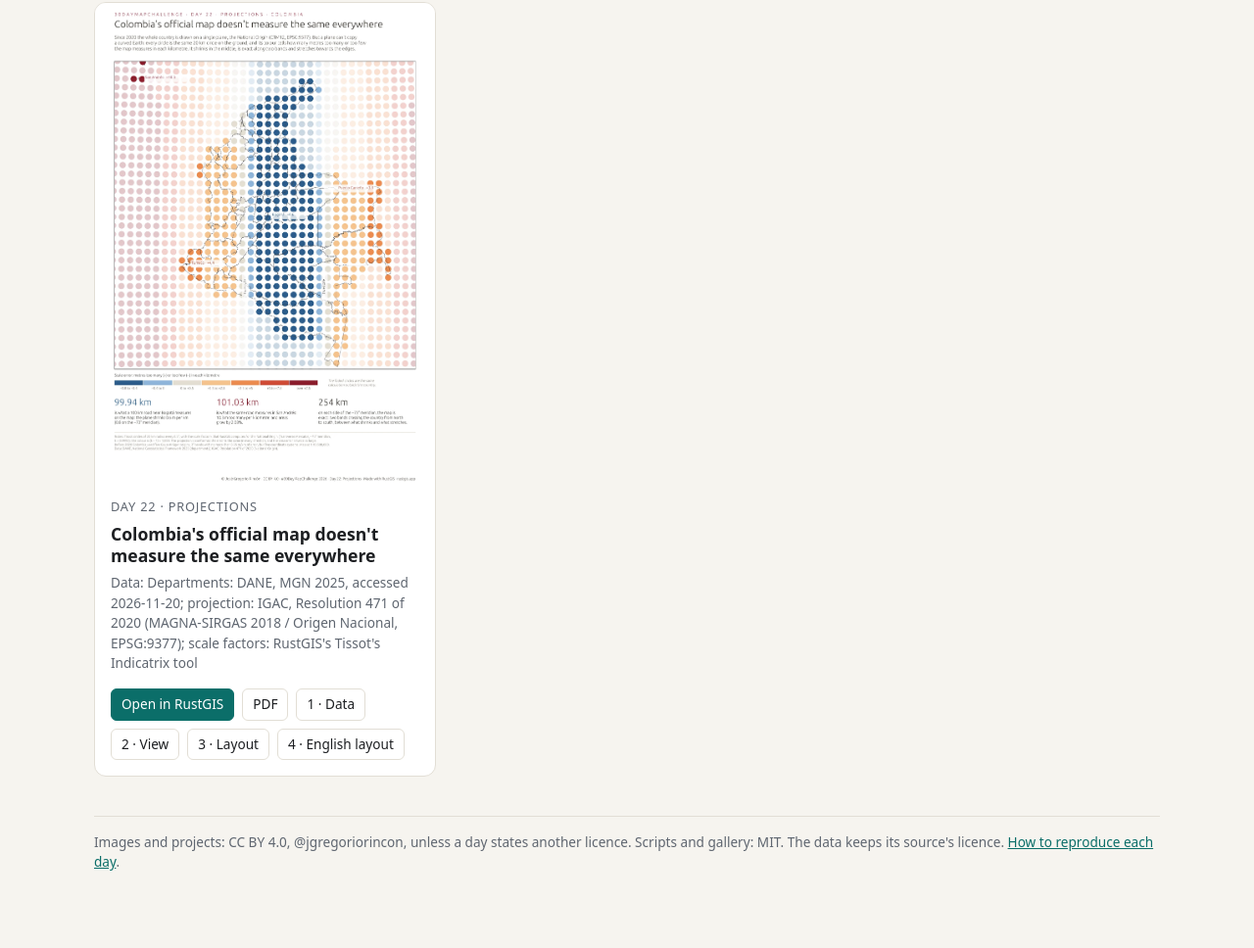
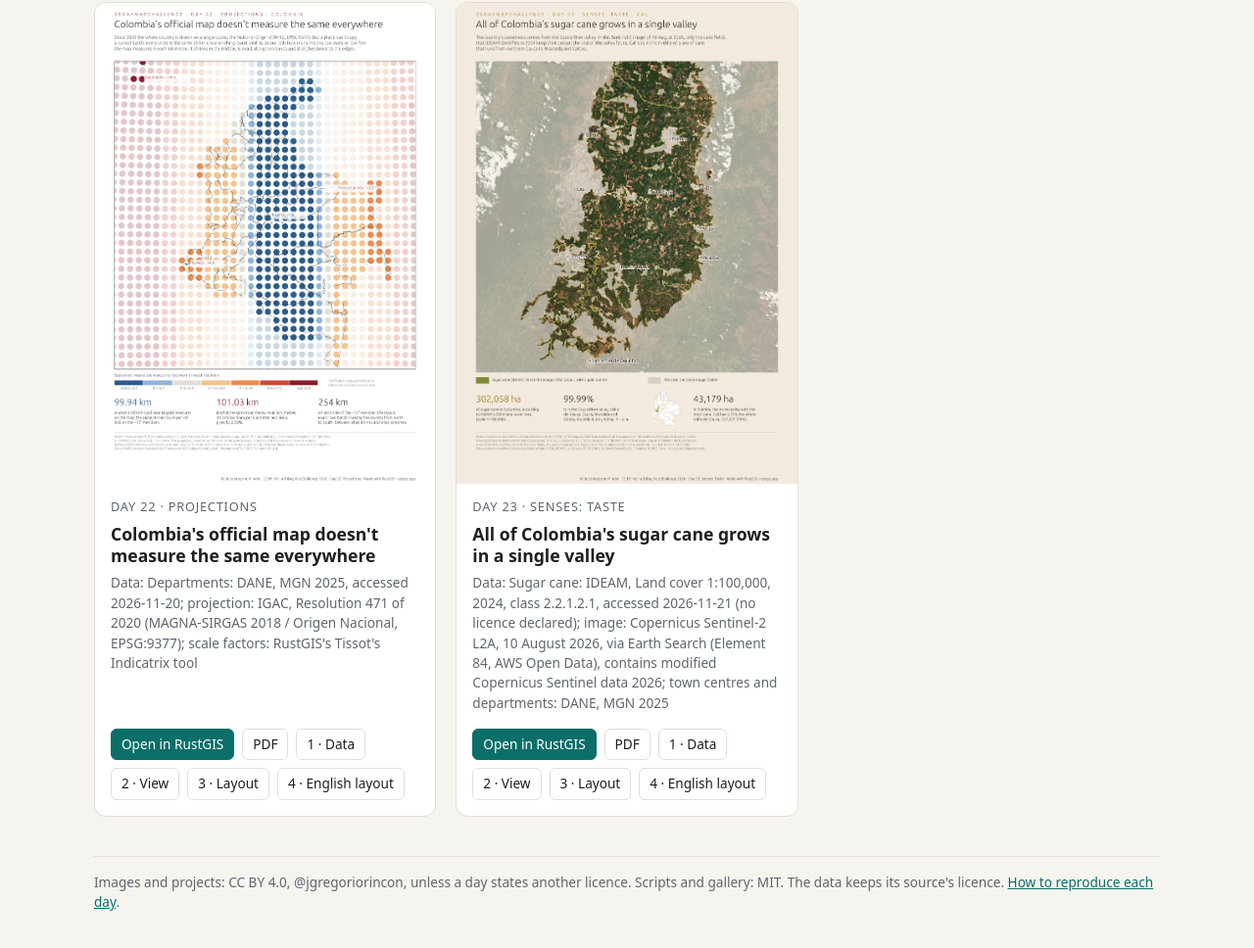
Before and after one commit to jgregoriorincon/30DayMapChallenge-2026, a plain HTML site: page index.html in a window 1280 px wide. Shown: the part 6099-7067 px from the top of the page at 98% size. Before the commit the page ends 7038 px from the top, so only its background shows below. Drawn offline with Linux system fonts and the light colour scheme.

Commit message:
Day 23 Taste

```diff
--- a/index.html
+++ b/index.html
@@ -152,6 +152,9 @@
     { n: 22, theme: "Projections",
       title: { es: "El mapa oficial de Colombia no mide igual en todas partes", en: "Colombia's official map doesn't measure the same everywhere" },
       data: { es: "Departamentos: DANE, MGN 2025, consultado el 2026-11-20; proyección: IGAC, Resolución 471 de 2020 (MAGNA-SIRGAS 2018 / Origen Nacional, EPSG:9377); factores de escala: herramienta Tissot's Indicatrix de RustGIS", en: "Departments: DANE, MGN 2025, accessed 2026-11-20; projection: IGAC, Resolution 471 of 2020 (MAGNA-SIRGAS 2018 / Origen Nacional, EPSG:9377); scale factors: RustGIS's Tissot's Indicatrix tool" } },
+    { n: 23, theme: "Senses: Taste",
+      title: { es: "Toda la caña de azúcar de Colombia crece en un solo valle", en: "All of Colombia's sugar cane grows in a single valley" },
+      data: { es: "Caña de azúcar: IDEAM, Cobertura de la tierra 1:100 000, 2024, clase 2.2.1.2.1, consultado el 2026-11-21 (sin licencia declarada); imagen: Copernicus Sentinel-2 L2A, 10 de agosto de 2026, desde Earth Search (Element 84, AWS Open Data), contiene datos modificados de Copernicus Sentinel 2026; cabeceras y departamentos: DANE, MGN 2025", en: "Sugar cane: IDEAM, Land cover 1:100,000, 2024, class 2.2.1.2.1, accessed 2026-11-21 (no licence declared); image: Copernicus Sentinel-2 L2A, 10 August 2026, via Earth Search (Element 84, AWS Open Data), contains modified Copernicus Sentinel data 2026; town centres and departments: DANE, MGN 2025" } },
   ];
 
   const BASE = "https://jgregoriorincon.github.io/30DayMapChallenge-2026/";
```
Also changed, not shown: 2 other files.
